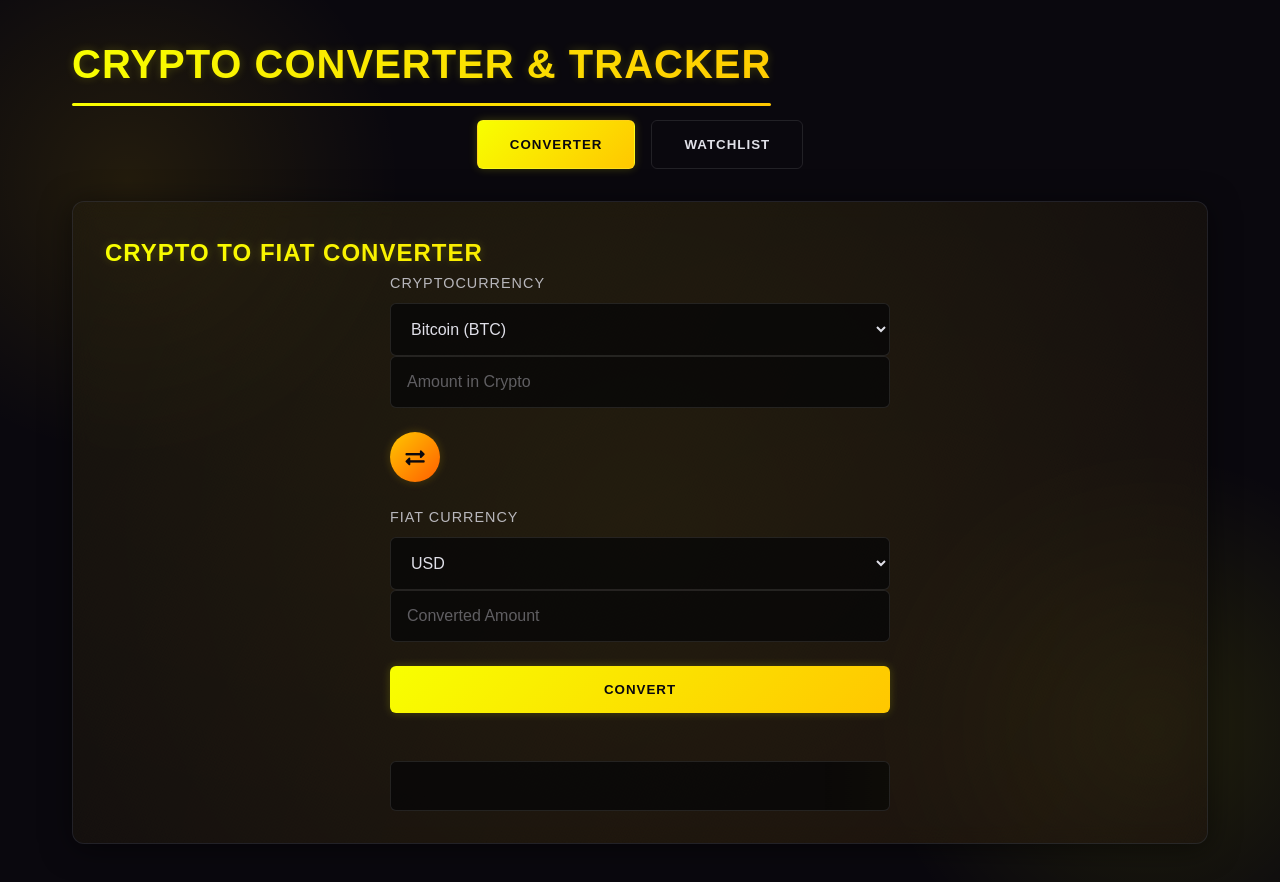
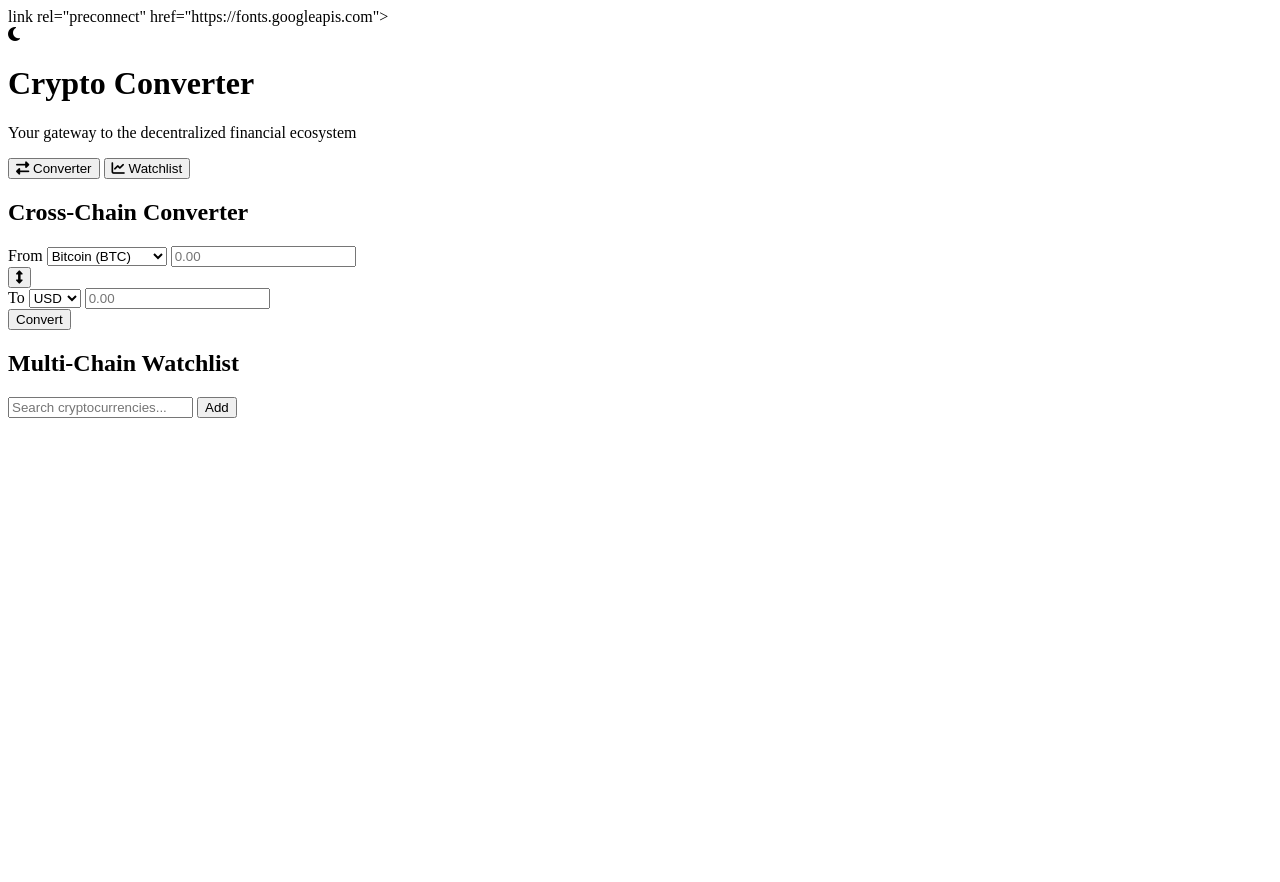
Before and after one commit to Rhayzion/Crypto-Converter, a plain HTML site: page conv.html in a window 1280 px wide. After the commit the page ends 800 px from the top, so only its background shows below. Drawn offline with nearby package versions, Linux system fonts and the light colour scheme; no server answers.

Commit message:
Update conv.html

```diff
--- a/conv.html
+++ b/conv.html
@@ -4,76 +4,105 @@
     <meta charset="UTF-8">
     <meta name="viewport" content="width=device-width, initial-scale=1.0">
     <title>Crypto Converter & Tracker</title>
-    <!-- Google Fonts -->
-    <link rel="preconnect" href="https://fonts.googleapis.com">
+    link rel="preconnect" href="https://fonts.googleapis.com">
     <link rel="preconnect" href="https://fonts.gstatic.com" crossorigin>
-    <link href="https://fonts.googleapis.com/css2?family=Kanit:wght@100;900&display=swap" rel="stylesheet">
+    <link href="https://fonts.googleapis.com/css2?family=Space+Grotesk:wght@300;400;500;600;700&family=Oxanium:wght@400;600;700&display=swap" rel="stylesheet">
 
+    <!-- Font Awesome -->
+    <link rel="stylesheet" href="https://cdnjs.cloudflare.com/ajax/libs/font-awesome/6.4.0/css/all.min.css">
+
+    <!-- Animate.css -->
+    <link rel="stylesheet" href="https://cdnjs.cloudflare.com/ajax/libs/animate.css/4.1.1/animate.min.css"/>
+
+    <!-- SortableJS -->
     <script src="https://cdnjs.cloudflare.com/ajax/libs/Sortable/1.15.0/Sortable.min.js"></script>
 
-    <!-- Stylesheets -->
-    <link rel="stylesheet" href="convert.css">
-    <link rel="stylesheet" href="https://cdnjs.cloudflare.com/ajax/libs/font-awesome/5.15.4/css/all.min.css">
-</head>
+    </head>
 <body>
+    <!-- Particle Background -->
+    <div class="particles" id="particles"></div>
 
+    <!-- Web3 Decorations -->
+    <div class="web3-decoration decoration-1"></div>
+    <div class="web3-decoration decoration-2"></div>
 
-    <!-- Main Content -->
+    <!-- Theme Toggle -->
+    <div class="theme-toggle" id="themeToggle">
+        <i class="fas fa-moon"></i>
+    </div>
+
+    <!-- Main App Container -->
     <main class="app-container">
-        <h1>Crypto Converter & Tracker</h1>
+        <header class="app-header">
+            <h1 class="animate__animated animate__fadeInDown">Crypto Converter</h1>
+            <p class="animate__animated animate__fadeIn animate__delay-1s">Your gateway to the decentralized financial ecosystem</p>
+        </header>
+
+        <!-- Tab Navigation -->
         <nav class="tab-navigation">
-            <button class="tab active" onclick="showTab('converter')">Converter</button>
-            <button class="tab" onclick="showTab('tracker')">Watchlist</button>
+            <button class="tab active" onclick="showTab('converter')">
+                <i class="fas fa-exchange-alt"></i> Converter
+            </button>
+            <button class="tab" onclick="showTab('tracker')">
+                <i class="fas fa-chart-line"></i> Watchlist
+            </button>
         </nav>
+
+        <!-- Tab Content Container -->
         <section class="tab-content-container">
             <!-- Converter Tab -->
             <article id="converter" class="tab-content active">
-                <h2>Crypto to Fiat Converter</h2>
+                <h2>Cross-Chain Converter</h2>
                 <div class="conversion-form">
                     <div class="input-group">
-                        <label for="crypto-select">Cryptocurrency</label>
+                        <label for="crypto-select">From</label>
                         <select id="crypto-select">
                             <option value="bitcoin">Bitcoin (BTC)</option>
                             <option value="ethereum">Ethereum (ETH)</option>
                             <option value="solana">Solana (SOL)</option>
                             <option value="cardano">Cardano (ADA)</option>
                         </select>
-                        <input type="number" id="crypto-amount" placeholder="Amount in Crypto" aria-label="Amount in Cryptocurrency">
+                        <input type="number" id="crypto-amount" placeholder="0.00" aria-label="Amount in Cryptocurrency">
                     </div>
-                    <div class="conversion-icon">
+
+                    <div class="conversion-direction">
                         <button id="toggle-direction" aria-label="Toggle conversion direction" onclick="toggleDirection()">
-                            <i class="fas fa-exchange-alt"></i>
+                            <i class="fas fa-arrows-alt-v"></i>
                         </button>
                     </div>
+
                     <div class="input-group">
-                        <label for="fiat-select">Fiat Currency</label>
+                        <label for="fiat-select">To</label>
                         <select id="fiat-select">
                             <option value="usd">USD</option>
                             <option value="eur">EUR</option>
                             <option value="ngn">NGN</option>
                             <option value="gbp">GBP</option>
                         </select>
-                        <input type="text" id="fiat-amount" placeholder="Converted Amount" readonly aria-label="Converted Amount">
+                        <input type="text" id="fiat-amount" placeholder="0.00" readonly aria-label="Converted Amount">
                     </div>
-                    <button id="convert-button" class="convert-button" onclick="convertCrypto()">Convert</button>
-                    <p id="conversion-result"></p>
+
+                    <button id="convert-button" class="convert-button" onclick="convertCrypto()">
+                        <span id="convert-button-text">Convert</span>
+                    </button>
+
+                    <div id="conversion-result"></div>
                 </div>
             </article>
 
             <!-- Tracker Tab -->
             <article id="tracker" class="tab-content">
-
+                <h2>Multi-Chain Watchlist</h2>
                 <div class="watchlist-container">
-                    <h3>Crypto Watchlist</h3>
                     <div class="add-crypto-container">
                         <div class="search-group">
-                        <input id="crypto-input" type="text" placeholder="Enter cryptocurrency name (e.g., bitcoin)">
-                        <button id="add-crypto-button" onclick="addCrypto()">Add</button>
+                            <input id="crypto-input" type="text" placeholder="Search cryptocurrencies...">
+                            <button id="add-crypto-button" onclick="addCrypto()">Add</button>
                         </div>
                         <div id="suggestions" class="suggestions"></div>
                     </div>
                     <ul id="crypto-list">
-                        <!-- Watchlist items will be dynamically populated here -->
+                        <!-- Watchlist items here -->
                     </ul>
                 </div>
             </article>
```
